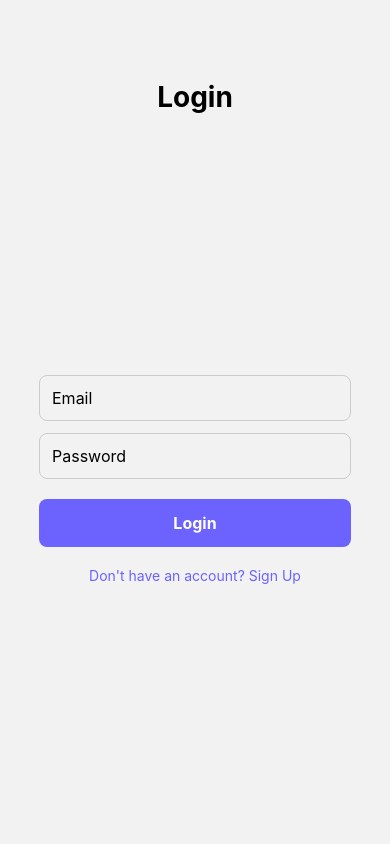
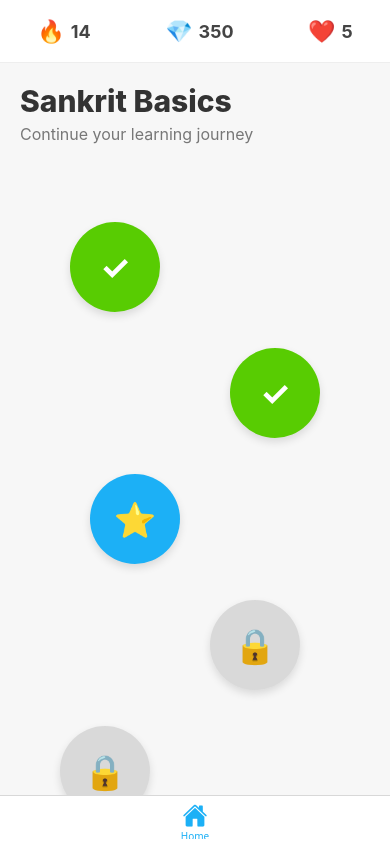
Before and after one commit to nabin-dhakal/Lingora, a React Native app in the folder Mobile-app/: screen /Main in a window 390 px wide. Built offline with nearby package versions, Linux system fonts and the light colour scheme.

Commit message:
added Tabs stacks

```diff
--- a/Mobile-app/package.json
+++ b/Mobile-app/package.json
@@ -9,6 +9,7 @@
     "web": "expo start --web"
   },
   "dependencies": {
+    "@react-navigation/bottom-tabs": "^7.16.1",
     "@react-navigation/native": "^7.2.4",
     "@react-navigation/native-stack": "^7.15.0",
     "expo": "~54.0.33",
--- a/Mobile-app/src/navigations/AppNavigator.jsx
+++ b/Mobile-app/src/navigations/AppNavigator.jsx
@@ -2,6 +2,7 @@ import { createNativeStackNavigator } from "@react-navigation/native-stack";
 import LoginScreen from "../screens/LoginScreen";
 import SignupScreen from "../screens/SignupScreen";
 import HomeScreen from "../screens/HomeScreen";
+import MainTabs from "./MainTabs";
 
 const Stack = createNativeStackNavigator();
 
@@ -11,6 +12,7 @@ const AppNavigator = () => {
         <Stack.Screen name="Login" component={LoginScreen} options={{headerShown: false}} />
         <Stack.Screen name="SignUp" component={SignupScreen} />
         <Stack.Screen name="Home" component={HomeScreen} options={{headerShown: false}}/>
+        <Stack.Screen name="Main" component={MainTabs} options={{headerShown: false}} />
     </Stack.Navigator>
     );
     }
--- /dev/null
+++ b/Mobile-app/src/navigations/MainTabs.jsx
@@ -0,0 +1,36 @@
+import IonIcons from '@expo/vector-icons/Ionicons';
+import { createBottomTabNavigator } from '@react-navigation/bottom-tabs';
+import React from 'react';
+import HomeScreen from '../screens/HomeScreen';
+
+
+const MainTabs = () => {
+    const Tab = createBottomTabNavigator();
+
+    return (
+            <Tab.Navigator
+                screenOptions={({ route }) => ({
+                    tabBarIcon: ({ focused, color, size }) => {
+                        let iconName;
+
+                        if (route.name === 'Home') {
+                            iconName = focused ? 'home' : 'home-outline';
+                        } else if (route.name === 'Profile') {
+                            iconName = focused ? 'person' : 'person-outline';
+                        } else if (route.name === 'Leaderboard') {
+                            iconName = focused ? 'trophy' : 'trophy-outline';
+                        }
+
+                        return <IonIcons name={iconName} size={size} color={color} />;
+                    },
+                    tabBarActiveTintColor: '#1CB0F6',
+                    tabBarInactiveTintColor: 'gray',
+                    headerShown: false,
+                })}
+            >
+                <Tab.Screen name="Home" component={HomeScreen} />
+            </Tab.Navigator>
+    );
+};
+
+export default MainTabs;
--- a/Mobile-app/src/screens/HomeScreen.jsx
+++ b/Mobile-app/src/screens/HomeScreen.jsx
@@ -93,11 +93,7 @@ export default function App() {
         )}
       />
 
-      <View style={styles.bottomBar}>
-        <TouchableOpacity style={styles.startButton}>
-          <Text style={styles.startButtonText}>CONTINUE</Text>
-        </TouchableOpacity>
-      </View>
+
     </SafeAreaView>
   );
 }
--- a/Mobile-app/src/screens/LoginScreen.jsx
+++ b/Mobile-app/src/screens/LoginScreen.jsx
@@ -27,7 +27,7 @@ const LoginScreen = () => {
         />
         <TouchableOpacity
           style={styles.button}
-          onPress={() => navigation.navigate('Home')}
+          onPress={() => navigation.navigate('Main')}
         >
           <Text style={styles.buttonText}>Login</Text>
         </TouchableOpacity>
```
Also changed, not shown: 1 other file (tests, documents, lock files or other folders).
